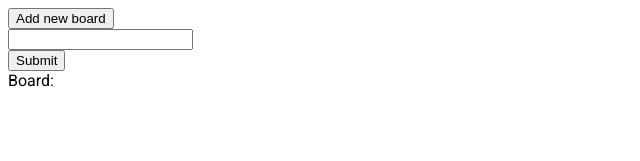
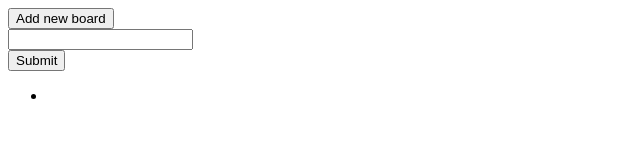
Before and after one commit to paavopoutiainen/siiliwall, a React (Create React App) app: page /home in a window 1280 px wide. Shown: the top 161 px of the page, without its empty margins (0-640 px from the left). Built offline with nearby package versions, Linux system fonts and the light colour scheme.

Commit message:
added boardList to form

```diff
--- a/src/components/BoardForm.js
+++ b/src/components/BoardForm.js
@@ -8,12 +8,17 @@ const BoardForm = () => {
         const updateBoard = [...boardList];
         updateBoard[e.target.dataset.idx][e.target.className] = e.target.value;
         setBoardList(updateBoard);
-        console.log(boardList)
     }
 
     const addBoard = () => {
         setBoardList([...boardList, { ...blankBoard }]);
     }
+
+    const boardItems = boardList.map((board, index) =>
+    <li key={index}>
+        {board.name}
+    </li>
+    );
 
     return (<form>
         <input type="button" value="Add new board" onClick={addBoard} />
@@ -21,7 +26,7 @@ const BoardForm = () => {
             boardList.map((data, idx) => {
                 const boardId = `name-${idx}`;
                 return (
-                    <div key={`board-${idx}`}>
+                    <div key={idx}>
                         <input
                             type="text"
                             name={boardId}
@@ -36,13 +41,9 @@ const BoardForm = () => {
             })
         }
         <input type="submit" value="Submit" />
-        <div>
-            {boardList.map(board => (
-                <div key={board.id}>
-                    <div>{`Board: ${board.name}`}</div>
-                </div>
-            ))}
-        </div>
+        <ul>
+            {boardItems}
+        </ul>
     </form>
     )
 }
```
